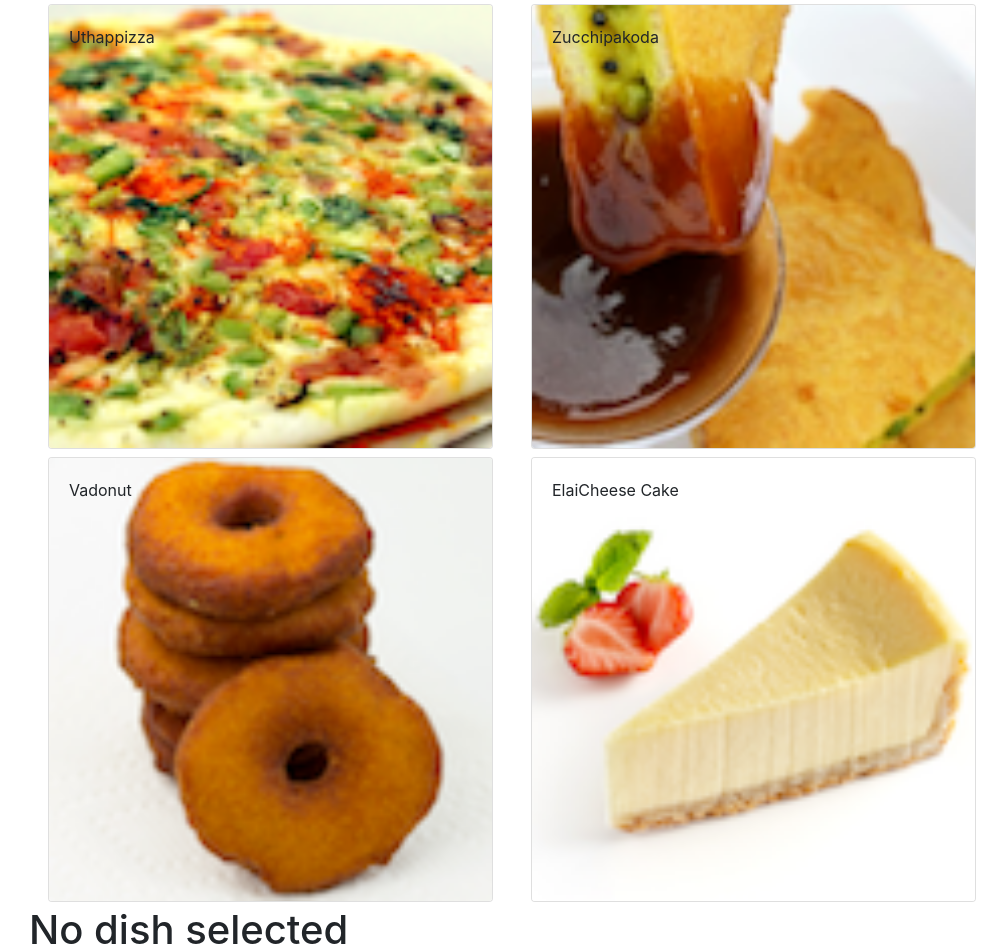
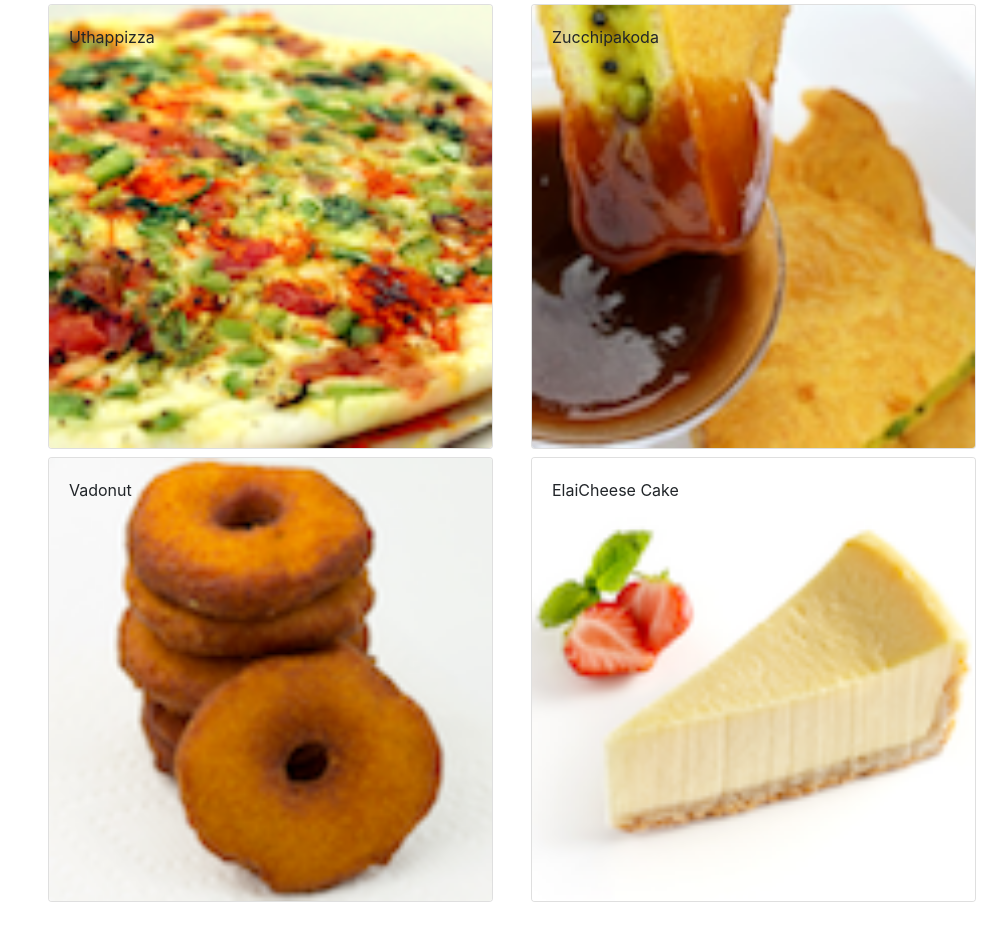
Before and after one commit to LuongChanHong/FunixLab, a React (Create React App) app: page / in a window 1280 px wide. Shown: the top 952 px of the page, without its empty margins (41-1048 px from the left). After the commit the page ends 906 px from the top, so only its background shows below. Built offline with nearby package versions, Linux system fonts and the light colour scheme.

Commit message:
exercise 1 done

```diff
--- /dev/null
+++ b/src/components/DishDetail.js
@@ -0,0 +1,55 @@
+import React, { Component } from "react";
+import { Card, CardTitle, CardImg, CardBody, CardText } from "reactstrap";
+
+class DishDetail extends Component {
+  constructor(props) {
+    super(props);
+    this.state = {};
+  }
+
+  renderComment(dish) {
+    console.log(dish);
+    console.log("dish.comments:", dish.comments);
+    let dishComment = dish.comments.map((item) => {
+      return (
+        <div key={item.id}>
+          <Card className="my-2 p-2">
+            <CardTitle>{item.author}</CardTitle>
+            <hr className="m-0"></hr>
+            <CardText>{item.comment}</CardText>
+            <p className="m-0">rating: {item.rating} ❤</p>
+          </Card>
+        </div>
+      );
+    });
+    return dishComment;
+  }
+
+  render() {
+    let selectedDish = this.props.selectedDish;
+
+    // Trường hợp đã có 1 dish được clich
+    return selectedDish != null ? (
+      <section className="row">
+        {/* Phần hình ảnh của dish */}
+        <div className="col-12 col-md-5 m-1">
+          <h4>Seclected dish</h4>
+
+          {/* Dùng function renderDish truyền từ parent component*/}
+          {this.props.renderDish(selectedDish)}
+        </div>
+
+        {/* Phần comment */}
+        <div className="col-12 col-md-5 m-1">
+          <h4>commnet</h4>
+          {this.renderComment(selectedDish)}
+        </div>
+      </section>
+    ) : (
+      // Trường hợp chưa có dish được clich
+      <></>
+    );
+  }
+}
+
+export default DishDetail;
--- a/src/components/Menu.js
+++ b/src/components/Menu.js
@@ -8,6 +8,7 @@ import {
   CardText,
   CardTitle,
 } from "reactstrap";
+import DishDetail from "./DishDetail";
 
 class Menu extends Component {
   constructor(props) {
@@ -17,10 +18,12 @@ class Menu extends Component {
     };
   }
 
+  // Sửa lại dish được click (selectedDish) trong state
   handleDishSelected(dish) {
     this.setState({ selectedDish: dish });
   }
 
+  // Render ra các thành phần của 1 dish item
   renderDish(dish) {
     if (dish != null) {
       return (
@@ -38,6 +41,7 @@ class Menu extends Component {
   }
 
   render() {
+    // Render ra HTML của các dist trong list
     let menu = this.props.dishes.map((dish) => {
       return (
         <div key={dish.id} className="col-12 col-md-5 m-1">
@@ -54,7 +58,10 @@ class Menu extends Component {
     return (
       <section className="container">
         <div className="row">{menu}</div>
-        <div className="row">{this.renderDish(this.state.selectedDish)}</div>
+        <DishDetail
+          selectedDish={this.state.selectedDish}
+          renderDish={this.renderDish}
+        />
       </section>
     );
   }
--- a/src/shared/dishes.js
+++ b/src/shared/dishes.js
@@ -31,20 +31,6 @@ export const DISHES = [
         author: "Michael Jaikishan",
         date: "2015-02-13T17:57:28.556094Z",
       },
-      {
-        id: 3,
-        rating: 4,
-        comment: "Ultimate, Reaching for the stars!",
-        author: "Ringo Starry",
-        date: "2013-12-02T17:57:28.556094Z",
-      },
-      {
-        id: 4,
-        rating: 2,
-        comment: "It's your birthday, we're gonna party!",
-        author: "25 Cent",
-        date: "2011-12-02T17:57:28.556094Z",
-      },
     ],
   },
   {
@@ -63,14 +49,6 @@ export const DISHES = [
         comment: "Imagine all the eatables, living in conFusion!",
         author: "John Lemon",
         date: "2012-10-16T17:57:28.556094Z",
-      },
-      {
-        id: 1,
-        rating: 4,
-        comment:
-          "Sends anyone to heaven, I wish I could get my mother-in-law to eat it!",
-        author: "Paul McVites",
-        date: "2014-09-05T17:57:28.556094Z",
       },
       {
         id: 2,
@@ -112,35 +90,6 @@ export const DISHES = [
         author: "John Lemon",
         date: "2012-10-16T17:57:28.556094Z",
       },
-      {
-        id: 1,
-        rating: 4,
-        comment:
-          "Sends anyone to heaven, I wish I could get my mother-in-law to eat it!",
-        author: "Paul McVites",
-        date: "2014-09-05T17:57:28.556094Z",
-      },
-      {
-        id: 2,
-        rating: 3,
-        comment: "Eat it, just eat it!",
-        author: "Michael Jaikishan",
-        date: "2015-02-13T17:57:28.556094Z",
-      },
-      {
-        id: 3,
-        rating: 4,
-        comment: "Ultimate, Reaching for the stars!",
-        author: "Ringo Starry",
-        date: "2013-12-02T17:57:28.556094Z",
-      },
-      {
-        id: 4,
-        rating: 2,
-        comment: "It's your birthday, we're gonna party!",
-        author: "25 Cent",
-        date: "2011-12-02T17:57:28.556094Z",
-      },
     ],
   },
   {
@@ -153,21 +102,6 @@ export const DISHES = [
     description:
       "A delectable, semi-sweet New York Style Cheese Cake, with Graham cracker crust and spiced with Indian cardamoms",
     comments: [
-      {
-        id: 0,
-        rating: 5,
-        comment: "Imagine all the eatables, living in conFusion!",
-        author: "John Lemon",
-        date: "2012-10-16T17:57:28.556094Z",
-      },
-      {
-        id: 1,
-        rating: 4,
-        comment:
-          "Sends anyone to heaven, I wish I could get my mother-in-law to eat it!",
-        author: "Paul McVites",
-        date: "2014-09-05T17:57:28.556094Z",
-      },
       {
         id: 2,
         rating: 3,
```
